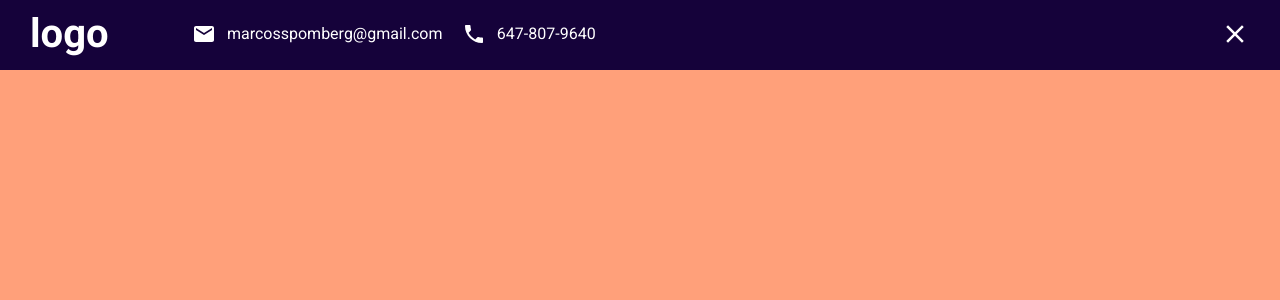
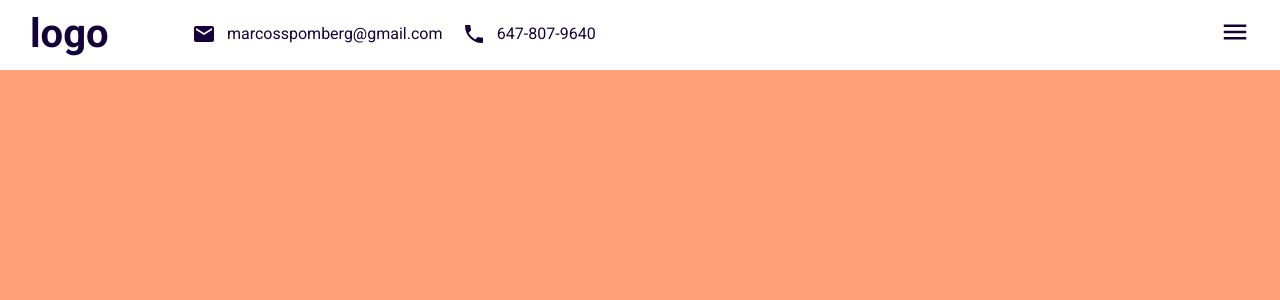
Before and after one commit to spomberg/portfolio, a React (Create React App) app: page / in a window 1280 px wide. Shown: the top 300 px of the page. Built offline with nearby package versions, Linux system fonts and the light colour scheme.

Commit message:
Apply setMenuOpen as a on onClick event for the menu icons

```diff
--- a/src/components/topbar/topbar.jsx
+++ b/src/components/topbar/topbar.jsx
@@ -1,9 +1,9 @@
 import './topbar.scss'
 import { Email, Phone, Menu, Close } from '@material-ui/icons';
 
-export default function Topbar() {
+export default function Topbar({ menuOpen, setMenuOpen }) {
   return (
-    <div className='topbar active'>
+    <div className={'topbar ' + (menuOpen && 'active')}>
       <div className='wrapper'>
         <div className='left'>
           <a href='#intro' className='logo'>logo</a>
@@ -17,7 +17,7 @@ export default function Topbar() {
           </div>
         </div>
         <div className='right'>
-          <div className='hamburguer'>
+          <div className='hamburguer' onClick={() => setMenuOpen(!menuOpen)}>
             <Menu className='menuIcon'/>
             <Close className='closeIcon'/>
           </div>
```
